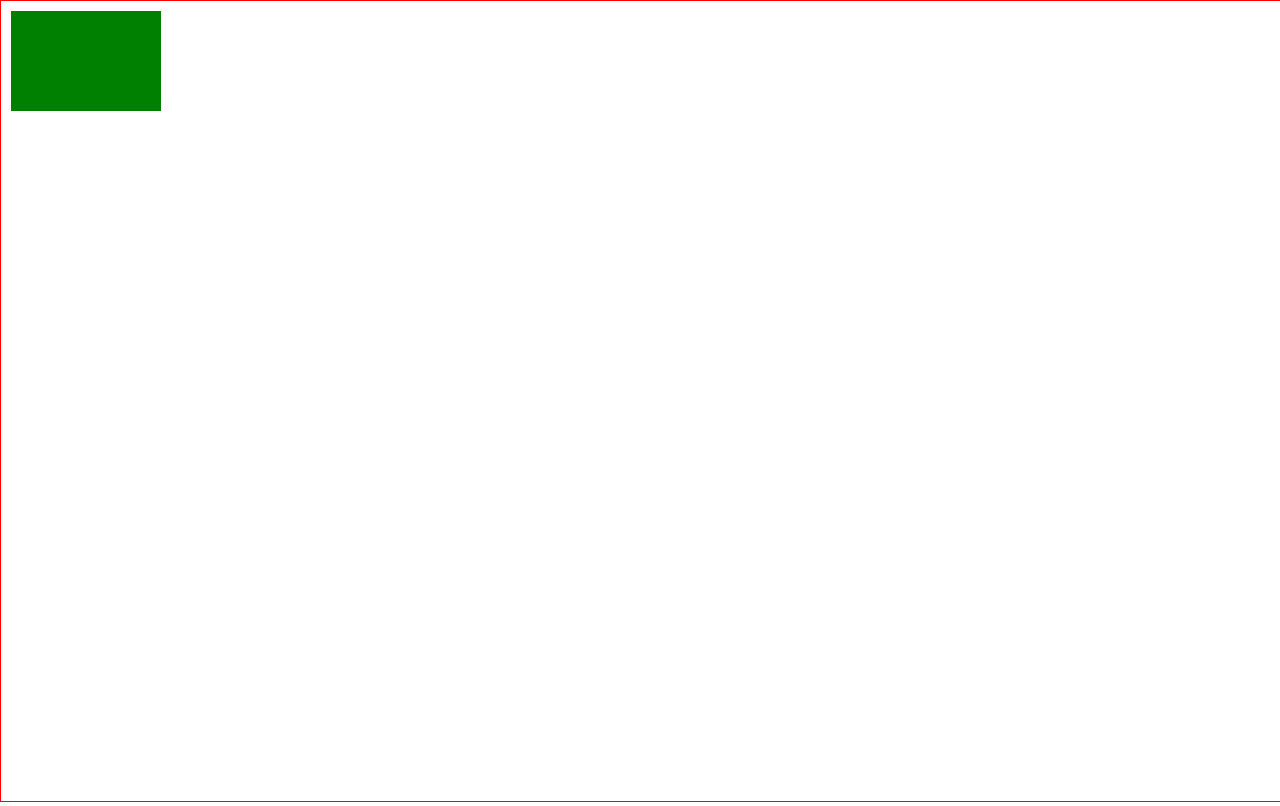
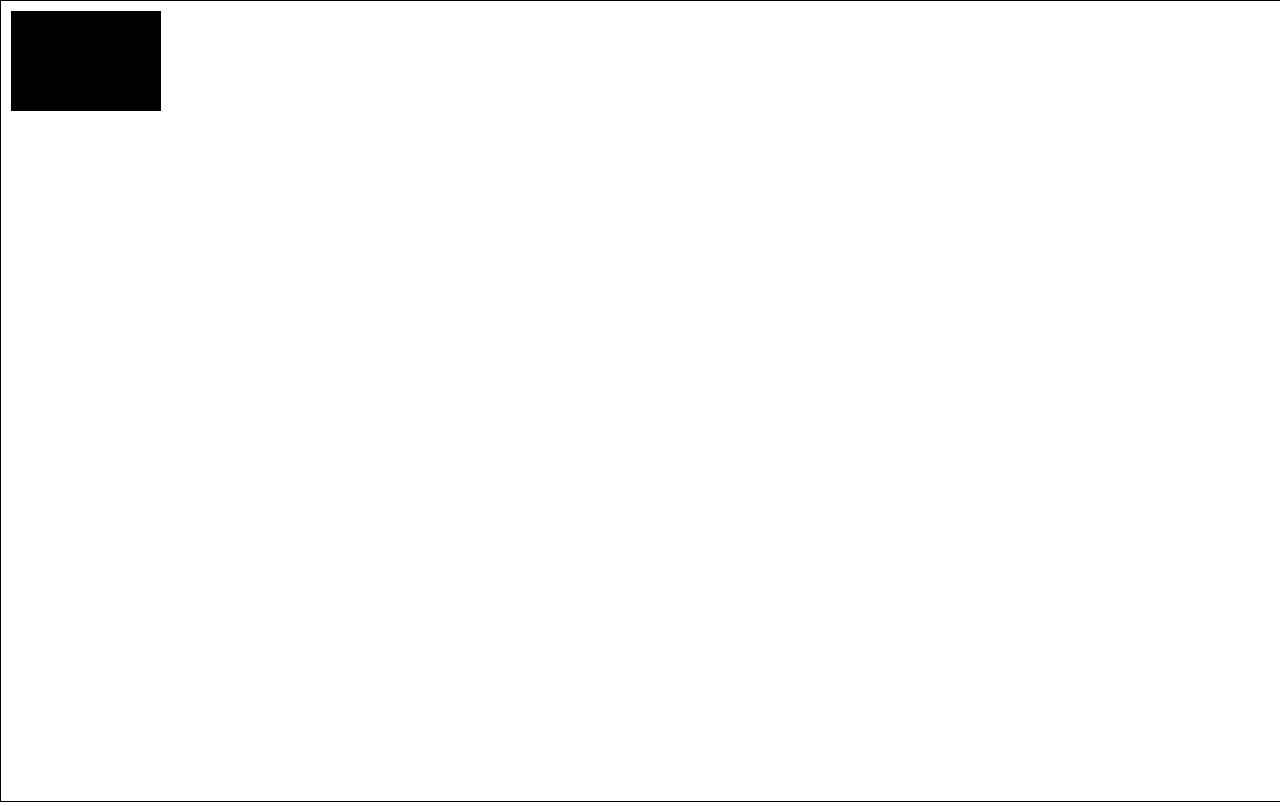
Before and after one commit to bouaik/ziadOS, a website built with Vite: page index.html in a window 1280 px wide. Built offline with nearby package versions, Linux system fonts and the light colour scheme.

Commit message:
remove colors

```diff
--- a/index.html
+++ b/index.html
@@ -16,8 +16,7 @@
     }
 
     canvas {
-      border: 1px solid red;
-
+      border: 1px solid #000;
     }
   </style>
 </head>
--- a/main.js
+++ b/main.js
@@ -4,5 +4,4 @@ const ctx = canvas.getContext("2d")
 canvas.height = document.documentElement.clientHeight
 canvas.width = document.documentElement.clientWidth
 
-ctx.fillStyle = "green"
 ctx.fillRect(10, 10, 150, 100)
```
